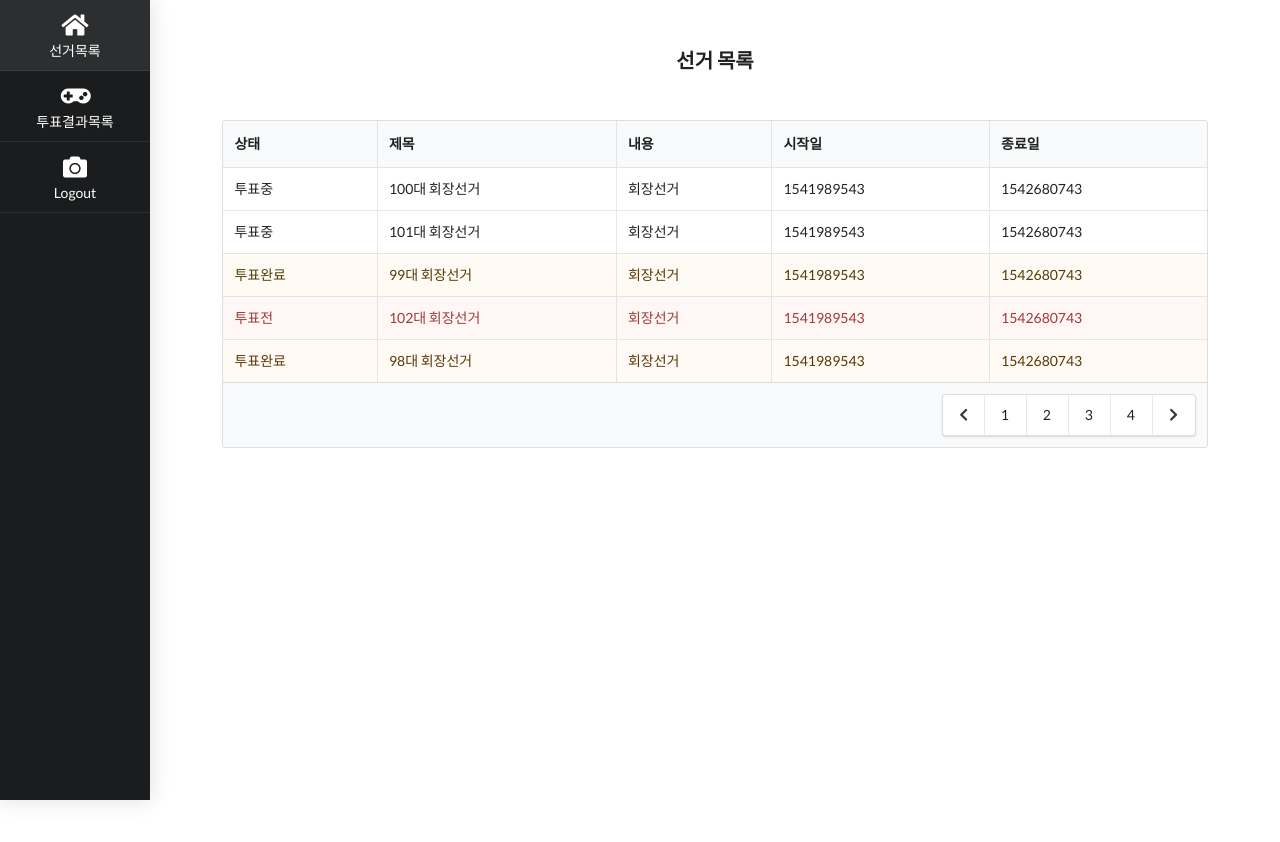
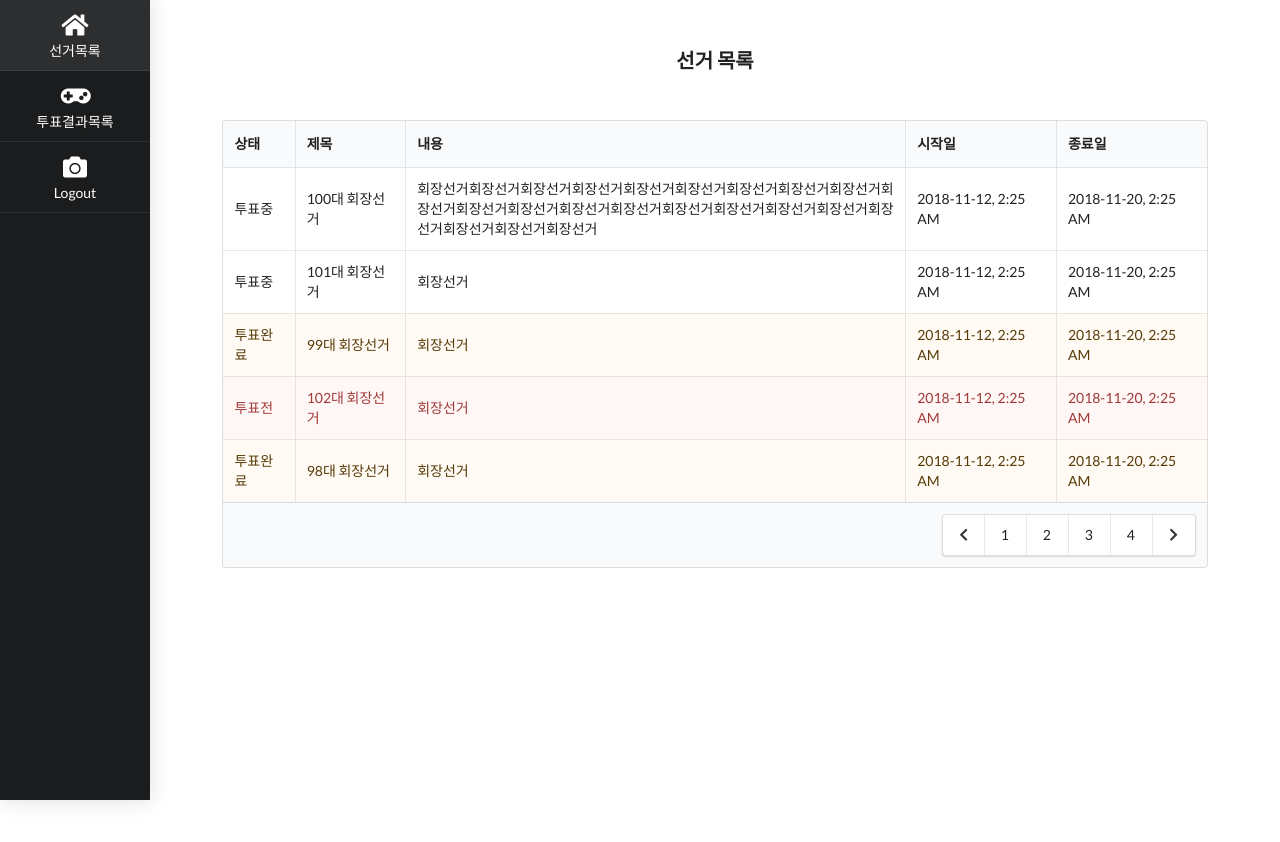
Before and after one commit to Jravvit/voting-adgmin, a React (Create React App) app: page / in a window 1280 px wide. Shown: the top 842 px of the page. Built offline with nearby package versions, Linux system fonts and the light colour scheme.

Commit message:
datetime 추가

```diff
--- a/src/component/votingList/VotingList.css
+++ b/src/component/votingList/VotingList.css
@@ -0,0 +1,3 @@
+.voting-text {
+	width:500px;
+}
--- a/src/component/votingList/VotingList.js
+++ b/src/component/votingList/VotingList.js
@@ -1,5 +1,6 @@
 import React, { Component } from 'react';
 import { withRouter } from "react-router-dom";
+import './VotingList.css'
 
 class VotingList extends Component {
 
@@ -13,6 +14,33 @@ class VotingList extends Component {
   	let url = '/voting/'+id
   	this.props.history.push(url)
   }
+
+  convertTimestamp = (timestamp) => {
+	  var d = new Date(timestamp * 1000),	// Convert the passed timestamp to milliseconds
+			yyyy = d.getFullYear(),
+			mm = ('0' + (d.getMonth() + 1)).slice(-2),	// Months are zero based. Add leading 0.
+			dd = ('0' + d.getDate()).slice(-2),			// Add leading 0.
+			hh = d.getHours(),
+			h = hh,
+			min = ('0' + d.getMinutes()).slice(-2),		// Add leading 0.
+			ampm = 'AM',
+			time;
+
+		if (hh > 12) {
+			h = hh - 12;
+			ampm = 'PM';
+		} else if (hh === 12) {
+			h = 12;
+			ampm = 'PM';
+		} else if (hh == 0) {
+			h = 12;
+		}
+
+		// ie: 2013-02-18, 8:35 AM
+		time = yyyy + '-' + mm + '-' + dd + ', ' + h + ':' + min + ' ' + ampm;
+
+		return time;
+	}
 
   renderTableRow = () => {
   	return this.props.list.map((row, index) => {
@@ -37,14 +65,14 @@ class VotingList extends Component {
 			  			<td>
 			  				{row.title}
 			  			</td>
-			  			<td>
+			  			<td className="voting-text">
 			  				{row.text}
 			  			</td>
 			  			<td>
-			  				{row.start_time}
+			  				{this.convertTimestamp(row.start_time)}
 			  			</td>
 			  			<td>
-			  				{row.end_time}
+			  				{this.convertTimestamp(row.end_time)}
 			  			</td>
 		  		</tr>
 	  		)
--- a/src/container/Voting.js
+++ b/src/container/Voting.js
@@ -11,7 +11,7 @@ class Voting extends Component {
 	  	current_page:1,
 	  	election:[{
 	  		title: "100대 회장선거",
-	  		text:"회장선거",
+	  		text:"회장선거회장선거회장선거회장선거회장선거회장선거회장선거회장선거회장선거회장선거회장선거회장선거회장선거회장선거회장선거회장선거회장선거회장선거회장선거회장선거회장선거회장선거",
 	  		start_time:1541989543,
 	  		end_time:1542680743,
 	  		state:2,
```
